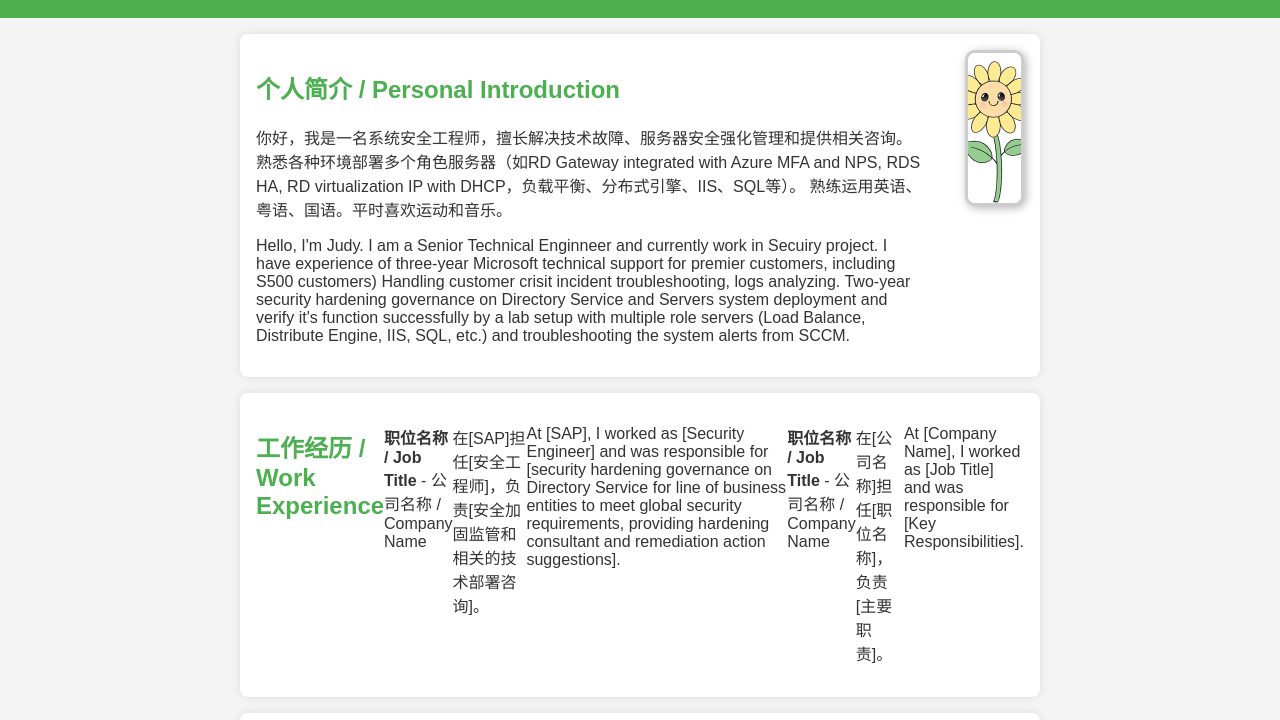
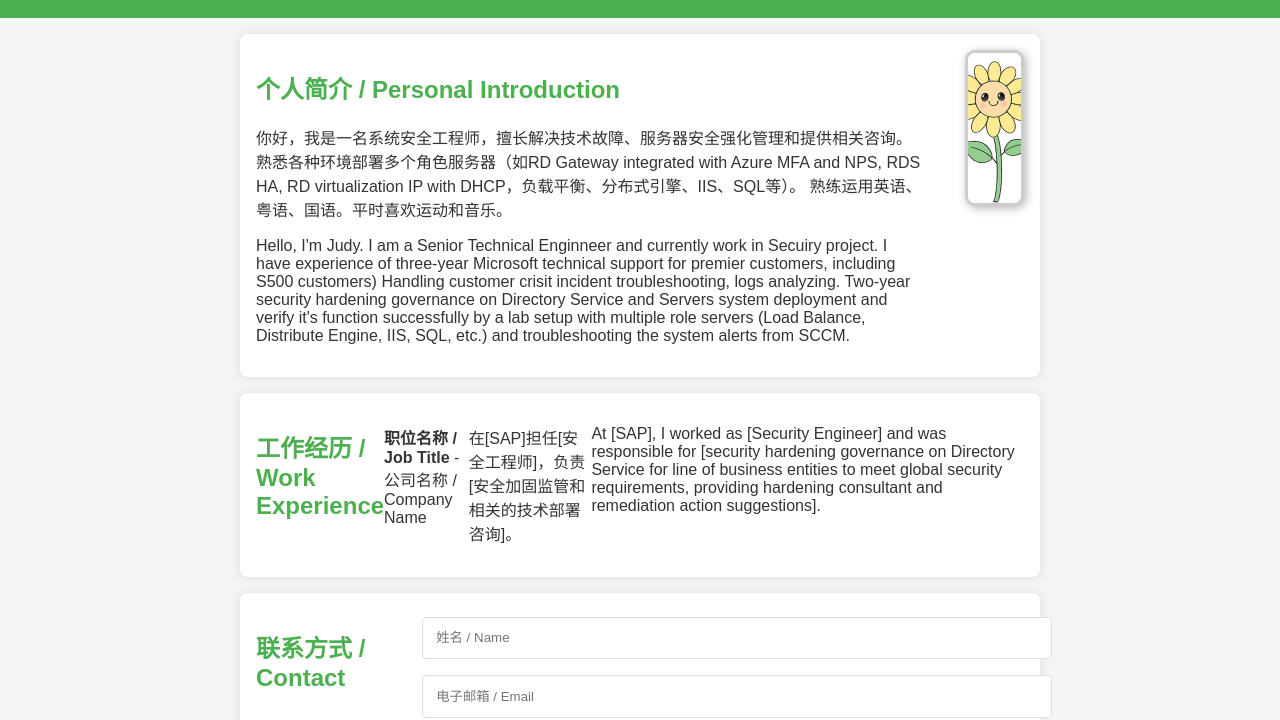
Before and after one commit to Juchgit/juchgit.github.io, a plain HTML site: page index.html in a window 1280 px wide. Shown: the part 103-823 px from the top of the page. Drawn offline with Linux system fonts and the light colour scheme.

Commit message:
Update index.html

```diff
--- a/index.html
+++ b/index.html
@@ -113,9 +113,6 @@ h2 {
         <p><strong>职位名称 / Job Title</strong> - 公司名称 / Company Name</p>
         <p>在[SAP]担任[安全工程师]，负责[安全加固监管和相关的技术部署咨询]。</p>
         <p>At [SAP], I worked as [Security Engineer] and was responsible for [security hardening governance on Directory Service for line of business entities to meet global security requirements, providing hardening consultant and remediation action suggestions].</p>
-        <p><strong>职位名称 / Job Title</strong> - 公司名称 / Company Name</p>
-        <p>在[公司名称]担任[职位名称]，负责[主要职责]。</p>
-        <p>At [Company Name], I worked as [Job Title] and was responsible for [Key Responsibilities].</p>
     </div>
 
     <!-- 联系表单 / Contact Form -->
```
